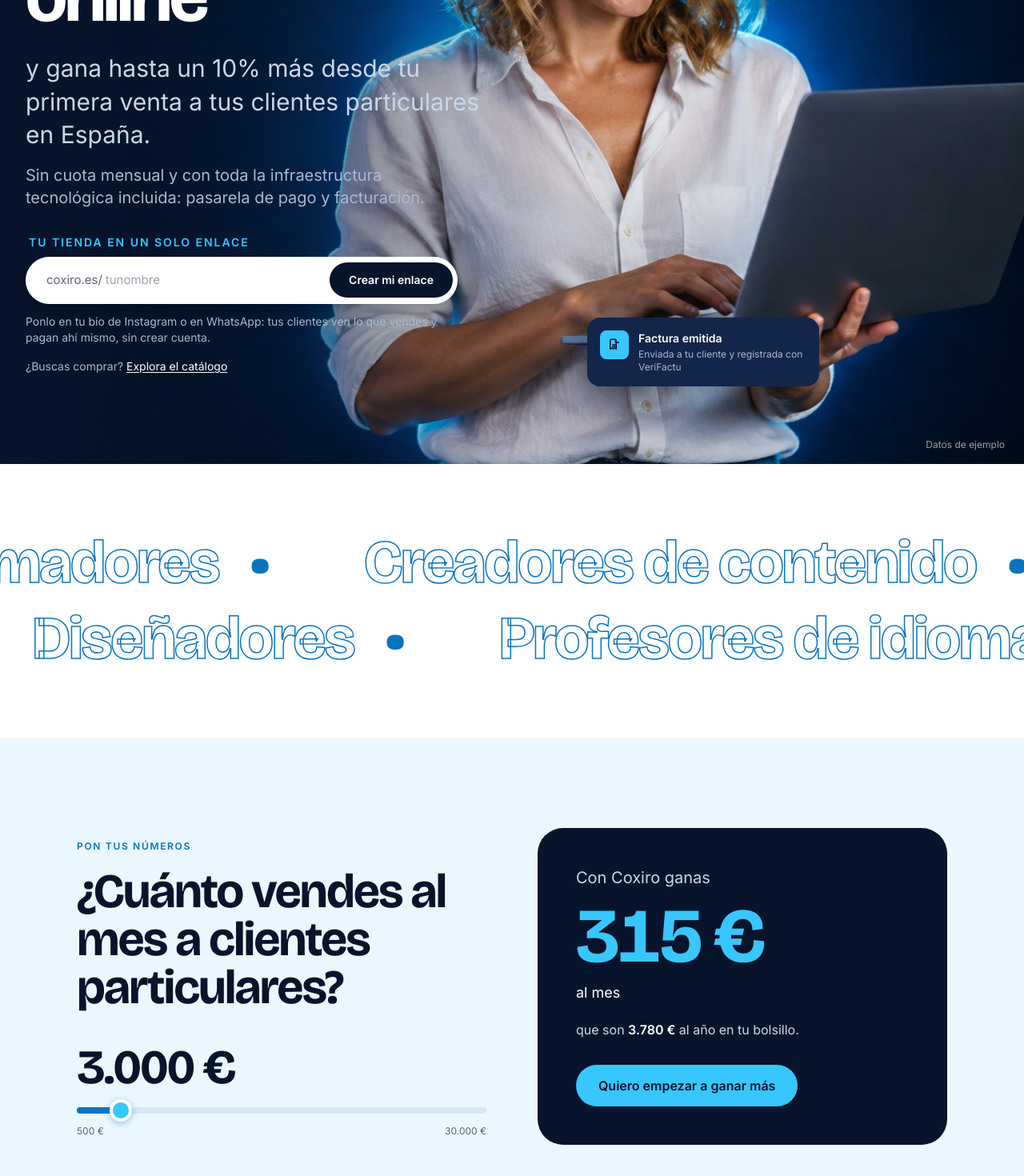
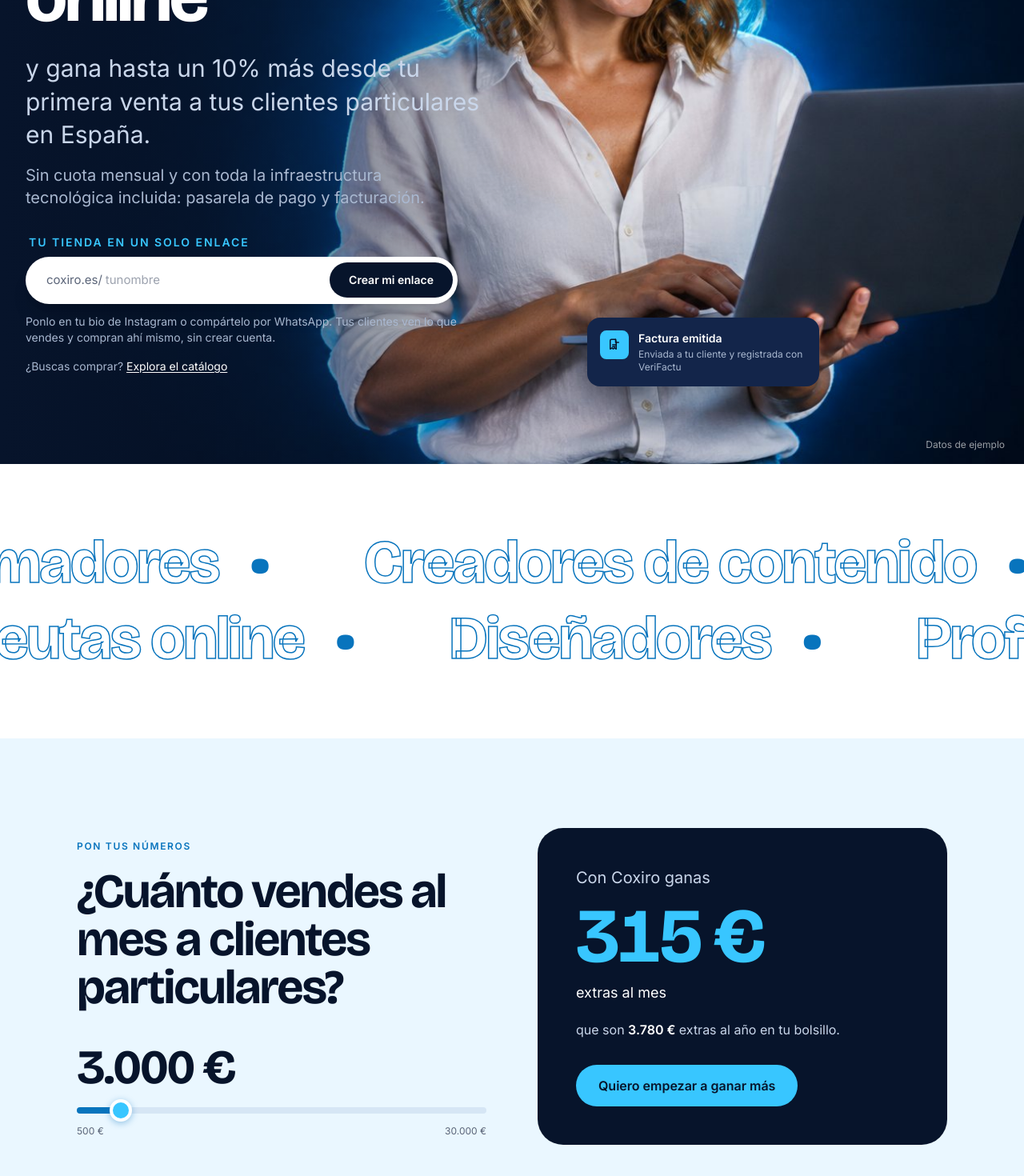
Before and after one commit to jennyanne919-pixel/COXIRO, a Next.js app: page / in a window 1280 px wide. Shown: the part 488-1958 px from the top of the page at 80% size. Built offline with nearby package versions, Linux system fonts and the light colour scheme; no server answers.

Commit message:
home: cinta animada, calculadora y texto del enlace

```diff
--- a/components/home/Calculadora.tsx
+++ b/components/home/Calculadora.tsx
@@ -56,9 +56,9 @@ export default function Calculadora() {
             <div className="font-display font-bold text-cx-celeste text-7xl md:text-[96px] leading-none mt-3 tabular-nums break-words">
               {eur(mes)} €
             </div>
-            <p className="text-lg mt-2 text-white">al mes</p>
+            <p className="text-lg mt-2 text-white">extras al mes</p>
             <p className="text-[#C9D6EA] mt-5">
-              que son <strong className="text-white">{eur(anio)} €</strong> al año en tu bolsillo.
+              que son <strong className="text-white">{eur(anio)} €</strong> extras al año en tu bolsillo.
             </p>
             <Link
               href="/registro?role=provider"
--- a/components/home/CintaProfesiones.tsx
+++ b/components/home/CintaProfesiones.tsx
@@ -23,14 +23,16 @@ export default function CintaProfesiones() {
   return (
     <section id="para-quien" className="cinta bg-white py-14 md:py-20 overflow-hidden" aria-label="Para quién es Coxiro">
       <style>{`
+        @keyframes cintaIzq{from{transform:translateX(0)}to{transform:translateX(-50%)}}
+        @keyframes cintaDer{from{transform:translateX(-50%)}to{transform:translateX(0)}}
         .cinta-texto{color:transparent;-webkit-text-stroke:1.5px #0874BD;transition:color .25s}
         .cinta-texto:hover{color:#38C6FF}
         .cinta:hover .cinta-fila{animation-play-state:paused !important}
         @media (prefers-reduced-motion: reduce){.cinta-fila{animation:none !important}}
       `}</style>
       <div className="space-y-2">
-        <Fila items={FILA_1} anim="marquee 38s linear infinite" />
-        <Fila items={FILA_2} anim="marqueeReverse 46s linear infinite" />
+        <Fila items={FILA_1} anim="cintaIzq 38s linear infinite" />
+        <Fila items={FILA_2} anim="cintaDer 46s linear infinite" />
       </div>
     </section>
   );
--- a/components/home/Hero.tsx
+++ b/components/home/Hero.tsx
@@ -145,7 +145,7 @@ export default function Hero() {
           </form>
 
           <p className="text-sm text-cx-texto-osc-2 mt-3 max-w-[540px]">
-            Ponlo en tu bio de Instagram o en WhatsApp: tus clientes ven lo que vendes y pagan ahí mismo, sin crear cuenta.
+            Ponlo en tu bio de Instagram o compártelo por WhatsApp. Tus clientes ven lo que vendes y compran ahí mismo, sin crear cuenta.
           </p>
           <p className="text-sm text-cx-texto-osc-2 mt-4">
             ¿Buscas comprar?{" "}
```
Also changed, not shown: 1 other file (tests, documents, lock files or other folders).
